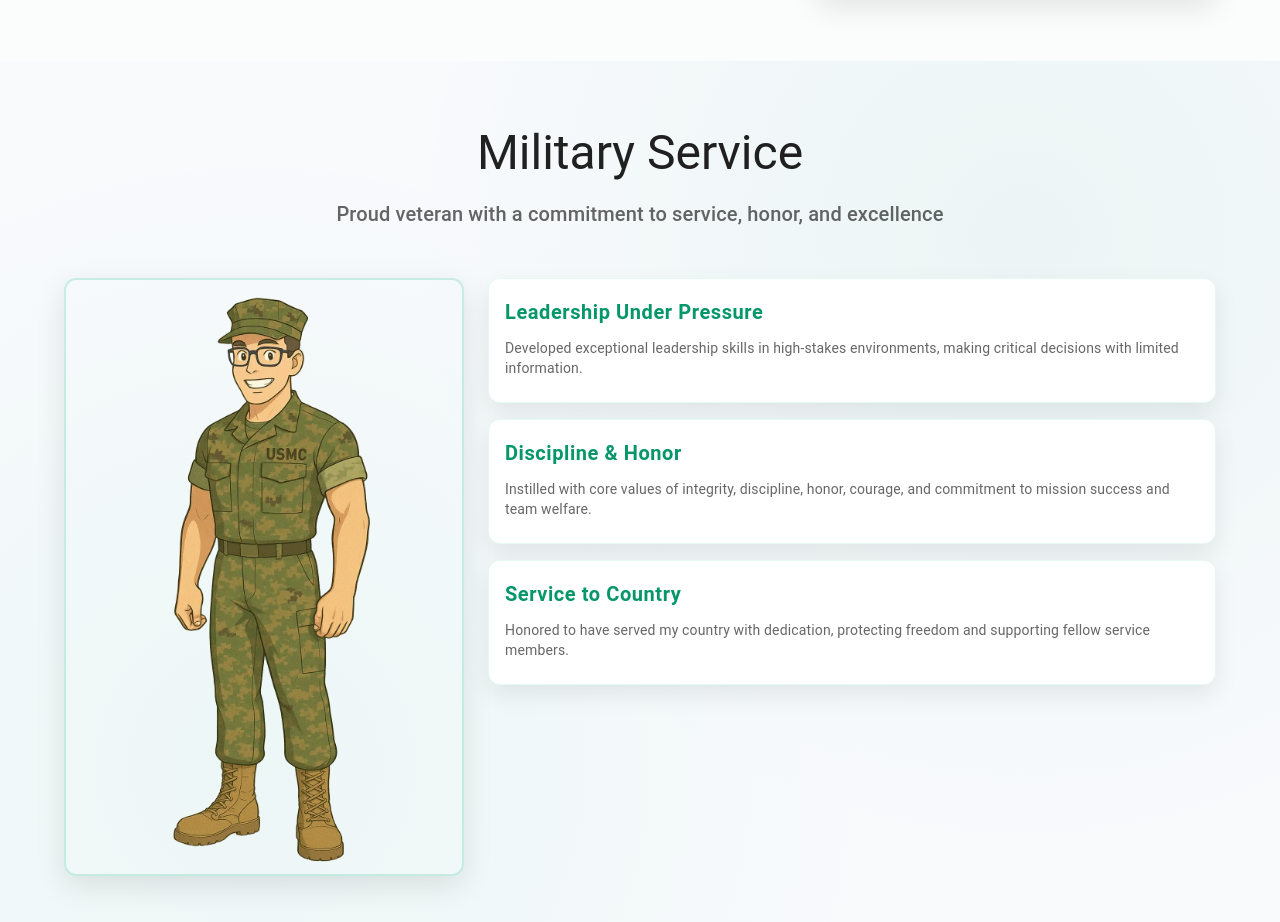
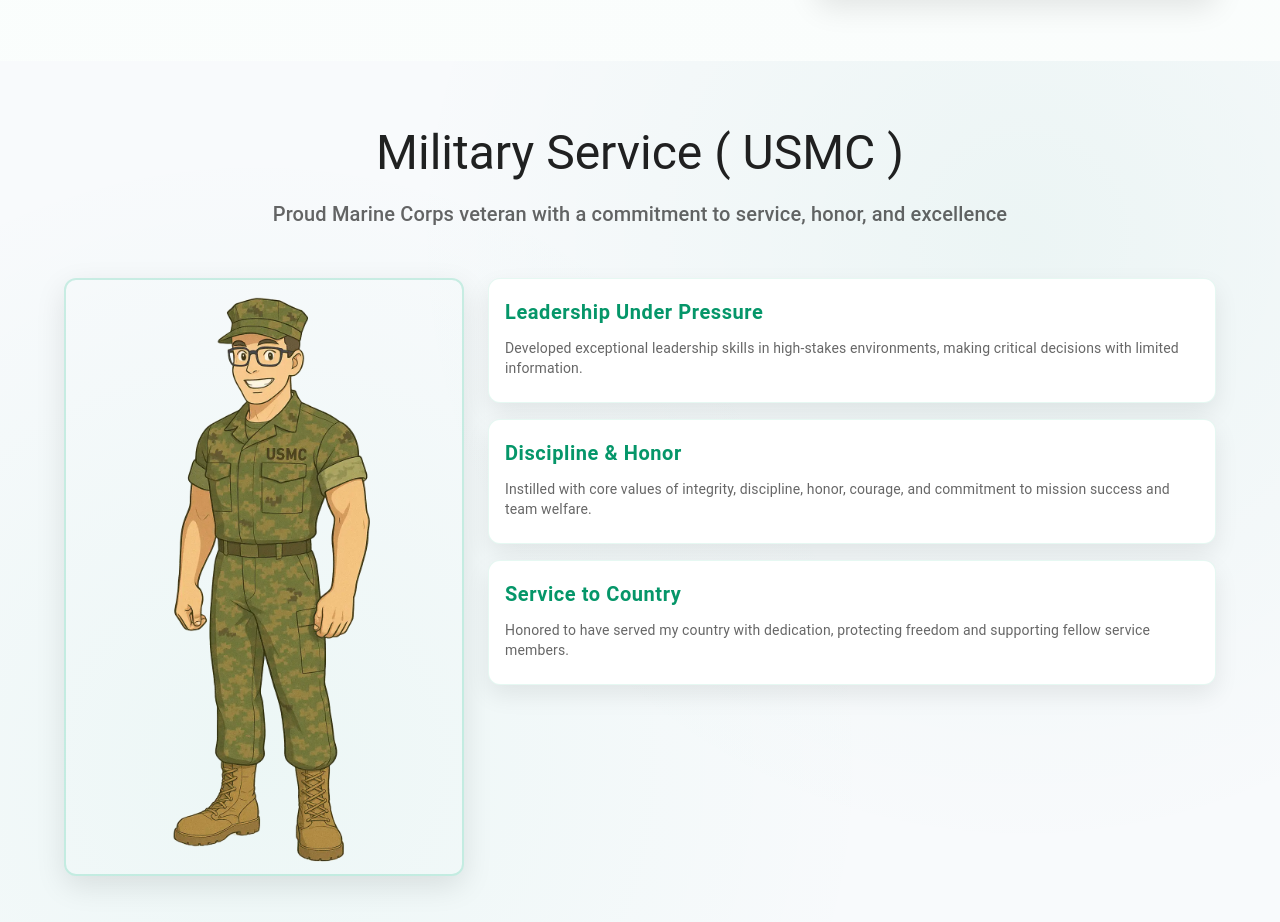
Before and after one commit to EchoThreeLima/spa_resume, a React (Vite) app: page / in a window 1280 px wide. Shown: the part 2640-3562 px from the top of the page. Built offline with nearby package versions, Linux system fonts and the light colour scheme.

Commit message:
clarified Service branch

```diff
--- a/src/App.jsx
+++ b/src/App.jsx
@@ -661,10 +661,12 @@
       }}>
         <Container maxWidth="lg">
           <Typography variant="h3" component="h2" textAlign="center" gutterBottom>
-            Military Service
+            Military Service (
+              USMC
+            )
           </Typography>
           <Typography variant="h6" textAlign="center" color="text.secondary" sx={{ mb: 6 }}>
-            Proud veteran with a commitment to service, honor, and excellence
+            Proud Marine Corps veteran with a commitment to service, honor, and excellence
           </Typography>
 
           <Box sx={{ display: 'flex', gap: 3, alignItems: 'flex-start' }}>
```
